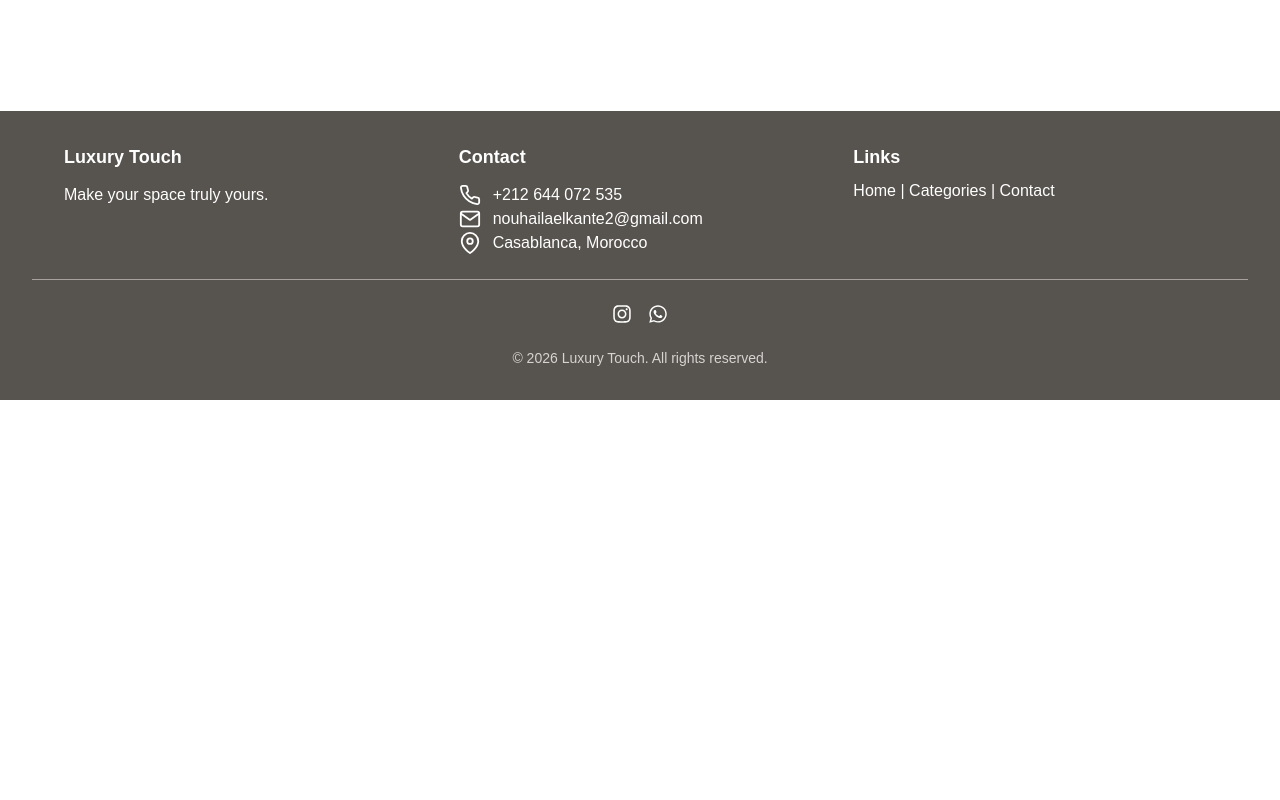
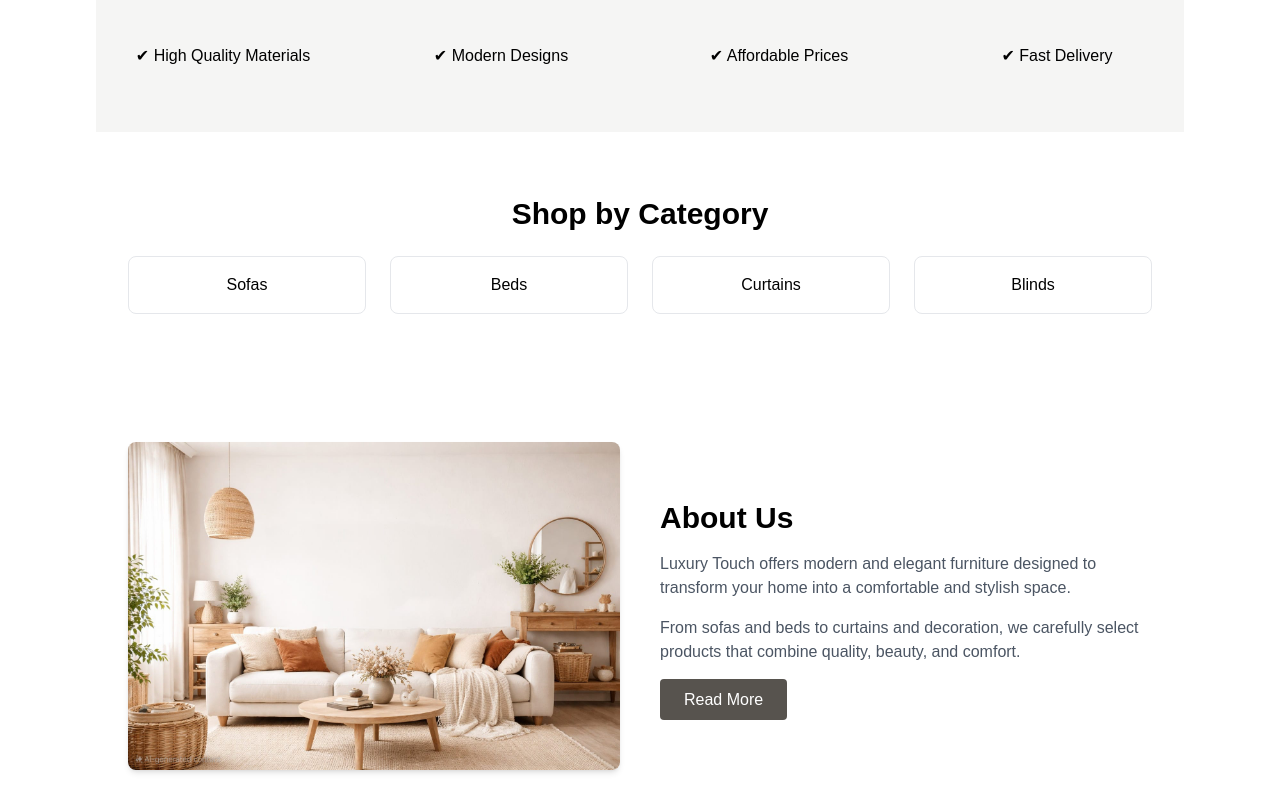
Before and after one commit to ElkanteNouhaila/furniture-next, a Next.js app: page / in a window 1280 px wide. Shown: the part 400-1200 px from the top of the page. Before the commit the page ends 800 px from the top, so only its background shows below. Built offline with nearby package versions, Linux system fonts and the light colour scheme; a web font is replaced by a local one.

Commit message:
Revamp homepage layout and add About section; enhance user engagement with new sections for "Why Choose Us" and "Shop by Category", and integrate an About section with an image and description for improved brand storytelling.

```diff
--- /dev/null
+++ b/app/about/page.tsx
@@ -0,0 +1,53 @@
+import Image from "next/image";
+
+export default function AboutPage() {
+  return (
+    <main className="max-w-6xl mx-auto px-8 py-16">
+
+      <h1 className="text-4xl font-bold mb-8 text-center">
+        About Luxury Touch
+      </h1>
+
+      <div className="grid md:grid-cols-2 gap-10 items-center">
+
+        <div>
+          <Image
+            src="/products/test.jpeg"
+            alt="Luxury furniture"
+            width={600}
+            height={400}
+            className="rounded-lg shadow-md"
+          />
+        </div>
+
+        <div>
+            <p className="text-gray-600 mb-4">
+                Welcome to Luxury Touch By El Kante, where elegance meets comfort.
+            </p>
+
+            <p className="text-gray-600 mb-6">
+                We specialize in premium sofas, beds, dining sets, furniture, blinds, and curtains,
+                transforming living spaces into stylish and inviting homes.
+            </p>
+
+            <p className="text-gray-600 mb-6">
+                Our mission is to deliver exclusive designs that seamlessly blend quality, style, and functionality,
+                ensuring your home reflects your personality with a touch of luxury.
+            </p>
+
+            <p className="text-gray-600 mb-6">
+                At Luxury Touch By El Kante, we believe that every detail matters. With superior craftsmanship,
+                exquisite materials, and a commitment to excellence, we create timeless interiors tailored to your
+                unique taste.
+            </p>
+
+            <p className="text-gray-600 mb-6">
+                Make your space truly yours—with Luxury Touch By El Kante.
+            </p>
+        </div>
+
+      </div>
+
+    </main>
+  );
+}
--- a/app/contact/page.tsx
+++ b/app/contact/page.tsx
@@ -62,7 +62,7 @@
 
 import { useForm } from "react-hook-form";
 import { FiPhone, FiMail, FiMapPin } from "react-icons/fi";
-import { FaInstagram, FaWhatsapp } from "react-icons/fa";
+import { FaInstagram, FaWhatsapp, FaFacebook  } from "react-icons/fa";
 import emailjs from "@emailjs/browser";
 
 
@@ -168,6 +168,15 @@
           >
             <FaWhatsapp size={22} /> WhatsApp
           </a>
+
+          <a
+            href="https://www.facebook.com/share/17KHZ943Ak/"
+            target="_blank"
+            rel="noopener noreferrer"
+            className="flex items-center gap-3 hover:text-blue-600 hover:underline transition"
+          >
+            <FaFacebook size={22} /> Facebook
+          </a>
         </div>
       </div>
     </main>
--- a/app/page.tsx
+++ b/app/page.tsx
@@ -1,14 +1,108 @@
-// homepage
+//home page
 import Link from "next/link";
+import Image from "next/image";
 
 export default function HomePage() {
   return (
-        <main className="max-w-4xl mx-auto p-8 text-center">
+    <main className="max-w-6xl mx-auto p-8">
+
+      {/* Hero Section */}
+      <section className="text-center py-16">
         <h1 className="text-5xl font-bold mb-4">Make your space truly yours</h1>
         <p className="text-gray-500 mb-6 italic">By El Kante</p>
-            <Link href="/categories" className="inline-block bg-stone-600 text-white px-6 py-3 rounded-lg hover:bg-stone-800 transition">
+        <Link
+          href="/categories"
+          className="inline-block bg-stone-600 text-white px-6 py-3 rounded-lg hover:bg-stone-800 transition"
+        >
           View Products
         </Link>
+      </section>
+
+      {/* Why Choose Us */}
+      <section className="bg-stone-100 py-16">
+        <div className="max-w-6xl mx-auto grid md:grid-cols-4 gap-6 text-center">
+          <div>✔ High Quality Materials</div>
+          <div>✔ Modern Designs</div>
+          <div>✔ Affordable Prices</div>
+          <div>✔ Fast Delivery</div>
+        </div>
+      </section>
+
+      {/* Categories Section */}
+      <section className="max-w-6xl mx-auto px-8 py-16">
+        <h2 className="text-3xl font-bold mb-6 text-center">Shop by Category</h2>
+        <div className="grid grid-cols-1 sm:grid-cols-2 md:grid-cols-4 gap-6">
+          <Link
+            href="/categories/sofas"
+            className="border rounded-lg p-4 hover:shadow-lg transition text-center"
+          >
+            Sofas
+          </Link>
+          <Link
+            href="/categories/beds"
+            className="border rounded-lg p-4 hover:shadow-lg transition text-center"
+          >
+            Beds
+          </Link>
+          <Link
+            href="/categories/curtains"
+            className="border rounded-lg p-4 hover:shadow-lg transition text-center"
+          >
+            Curtains
+          </Link>
+          <Link
+            href="/categories/blinds"
+            className="border rounded-lg p-4 hover:shadow-lg transition text-center"
+          >
+            Blinds
+          </Link>
+        </div>
+      </section>
+
+      {/* About Section */}
+      <AboutSection />
+
     </main>
   );
 }
+
+// About Section Component
+export function AboutSection() {
+  return (
+    <section className="max-w-6xl mx-auto px-8 py-16">
+      <div className="grid md:grid-cols-2 gap-10 items-center">
+
+        {/* Image */}
+        <div>
+          <Image
+            src="/products/test.jpeg"
+            alt="Luxury furniture"
+            width={600}
+            height={400}
+            className="rounded-lg shadow-md"
+          />
+        </div>
+
+        {/* Text */}
+        <div>
+          <h2 className="text-3xl font-bold mb-4">About Us</h2>
+          <p className="text-gray-600 mb-4">
+            Luxury Touch offers modern and elegant furniture designed to
+            transform your home into a comfortable and stylish space.
+          </p>
+          <p className="text-gray-600 mb-6">
+            From sofas and beds to curtains and decoration, we carefully
+            select products that combine quality, beauty, and comfort.
+          </p>
+          <Link
+            href="/about"
+            className="bg-stone-600 text-white px-6 py-3 rounded hover:bg-stone-700 transition"
+          >
+            Read More
+          </Link>
+        </div>
+
+      </div>
+    </section>
+  );
+}
--- a/app/ui/footer.tsx
+++ b/app/ui/footer.tsx
@@ -1,6 +1,6 @@
 import Link from "next/link";
 import { FiPhone, FiMail, FiMapPin } from "react-icons/fi";
-import { FaInstagram, FaWhatsapp } from "react-icons/fa";
+import { FaInstagram, FaWhatsapp, FaFacebook } from "react-icons/fa";
 
 export default function Footer() {
   return (
@@ -45,7 +45,9 @@
           <h3 className="text-lg font-semibold mb-2">Links</h3>
           <Link href="/" className="hover:text-stone-300 hover:underline transition">Home</Link> |{" "}
           <Link href="/categories" className="hover:text-stone-300 hover:underline transition">Categories</Link> |{" "}
-          <Link href="/contact" className="hover:text-stone-300 hover:underline transition">Contact</Link>
+          <Link href="/contact" className="hover:text-stone-300 hover:underline transition">Contact</Link> |{" "}
+          <Link href="/About" className="hover:text-stone-300 hover:underline transition">About</Link>
+
         </div>
 
       </div>
@@ -58,8 +60,12 @@
         <a href="https://wa.me/212644072535" target="_blank"   rel="noopener noreferrer">
           <FaWhatsapp className="hover:text-green-700"/>
         </a>
+
+        <a href="https://www.facebook.com/share/17KHZ943Ak/" target="_blank"   rel="noopener noreferrer">
+          <FaFacebook className="hover:text-blue-600"/>
+        </a>
+
       </div>
-
       <p className="text-sm text-stone-300 mt-6 text-center">
         &copy; {new Date().getFullYear()} Luxury Touch. All rights reserved.
       </p>
--- a/app/ui/header.tsx
+++ b/app/ui/header.tsx
@@ -4,11 +4,13 @@
   return (
     <header className="bg-stone-300 p-4 shadow">
       <nav className="container mx-auto flex justify-between items-center">
-        <h1 className="text-xl font-bold">Luxury Touch</h1>
+        <h1 className="text-xl font-bold"><Link href="/">Luxury Touch</Link></h1>
         <ul className="flex gap-4">
-          <li><Link href="/">Home</Link></li>
-          <li><Link href="/categories">Products</Link></li>
-          <li><Link href="/contact">Contact</Link></li>
+          <li><Link href="/" className="hover:text-stone-500">Home</Link></li>
+          <li><Link href="/categories" className="hover:text-stone-500">Products</Link></li>
+          <li><Link href="/contact" className="hover:text-stone-500">Contact</Link></li>
+          <li><Link href="/about" className="hover:text-stone-500">About</Link></li>
+
         </ul>
       </nav>
     </header>
```
Lines whose indentation alone changed are shown as unchanged.
